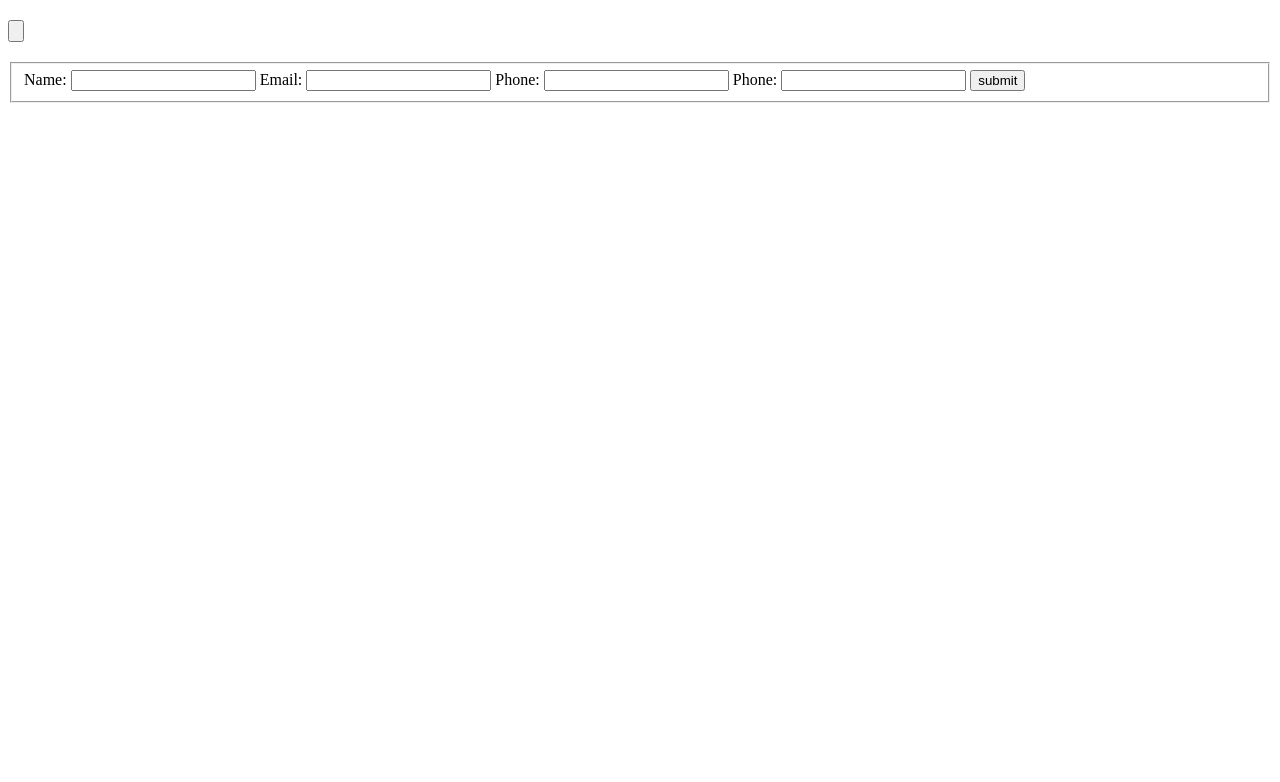
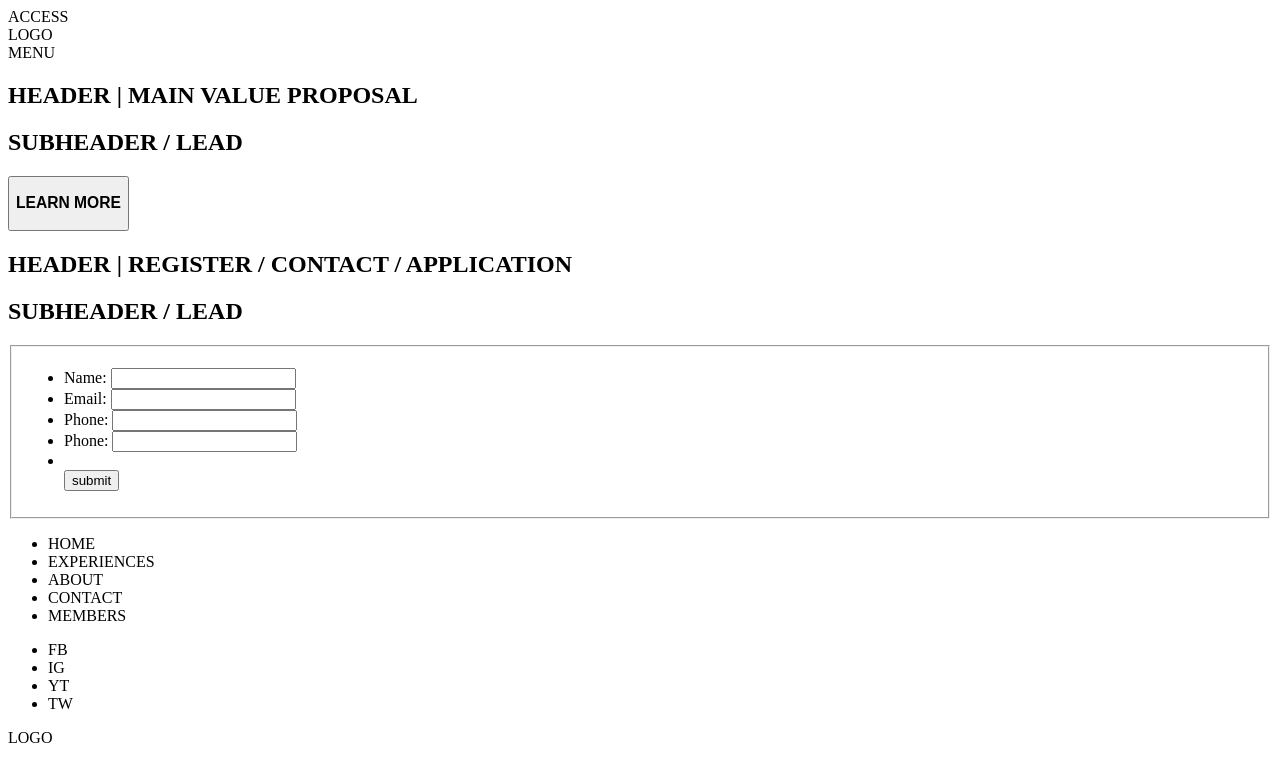
Before and after one commit to carlosrinaldis/alteo-web, a plain HTML site: page index.html in a window 1280 px wide. Drawn offline with Linux system fonts and the light colour scheme.

Commit message:
Home HTML Structure

```diff
--- a/index.html
+++ b/index.html
@@ -8,39 +8,66 @@
 </head>
 <body id="home">
     <header>
-        <div class="access-button"></div>
-        <div class="logo"></div>
-        <div class="menu-button"></div>
+        <div class="access-button">ACCESS</div>
+        <div class="logo">LOGO</div>
+        <div class="menu-button">MENU</div>
     </header>
     <main>
         <section class="hero">
-            <h1></h1>
-            <h2></h2>
-            <button><h3></h3></button>
+            <h1>HEADER | MAIN VALUE PROPOSAL</h1>
+            <h2>SUBHEADER / LEAD</h2>
+            <button><h3>LEARN MORE</h3></button>
             <div class="image-index"></div>
         </section>
         <section class="contact">
-            <h1></h1>
-            <h2></h2>
+            <h1>HEADER | REGISTER / CONTACT / APPLICATION</h1>
+            <h2>SUBHEADER / LEAD</h2>
             <form action="/contact-form" method="POST">
                 <fieldset>
+                    <ul>
+                        <li>
                             <label for="contact-name">Name:</label>
                             <input type="text" id="contact-name" name="contact-name">
+                        </li>
+                        <li>
                             <label for="contact-email">Email:</label>
                             <input type="email" id="contact-mail" name="contact-mail">
+                        </li>
+                        <li>
                             <label for="contact-phone">Phone:</label>
                             <input type="number" id="contact-phone" name="contact-phone">
+                        </li>
+                        <li>
                             <label for="contact-contry">Phone:</label>
                             <input type="text" id="contact-country" name="contact-country">
+                        <li>
+                        </li>
                             <button type="submit">submit</button>
+                        </li>
+                    </ul>
                 </fieldset>
             </form>
         </section>
     </main>
     <footer>
-        <div class="sitemap"></div>
-        <div class="social"></div>
-        <div class="logo"></div>
+        <div class="sitemap">
+            <ul>
+                <li>HOME</li>
+                <li>EXPERIENCES</li>
+                <li>ABOUT</li>
+                <li>CONTACT</li>
+                <li>MEMBERS</li>
+            </ul>
+        </div>
+        <div class="social">
+            <ul>
+                <li>FB</li>
+                <li>IG</li>
+                <li>YT</li>
+                <li>TW</li>
+            </ul>
+        </div>
+        <div class="logo">LOGO</div>
     </footer>
 </body>
 </html>
```
Lines whose indentation alone changed are shown as unchanged.
